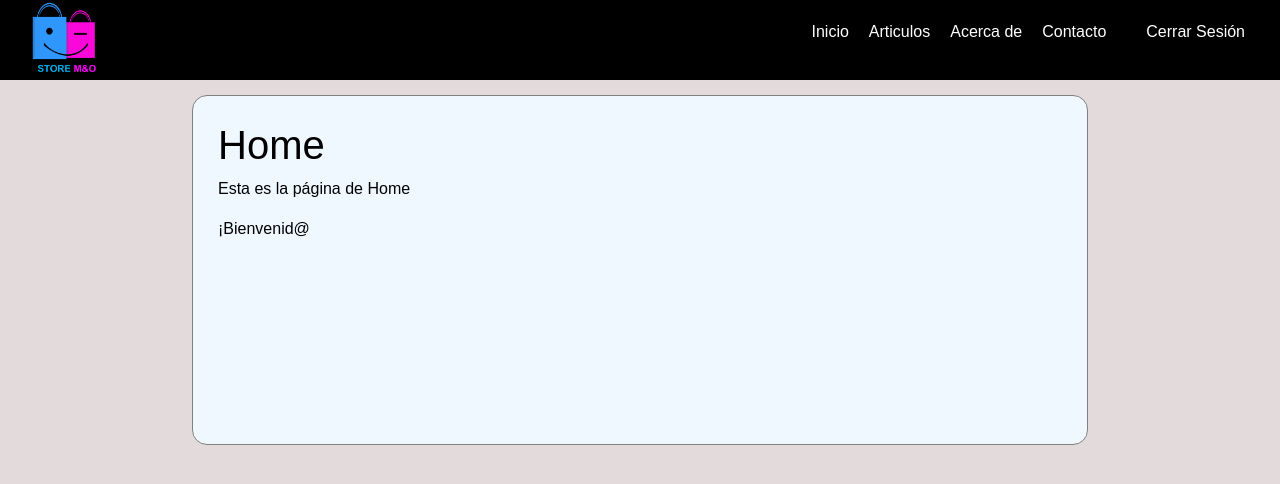
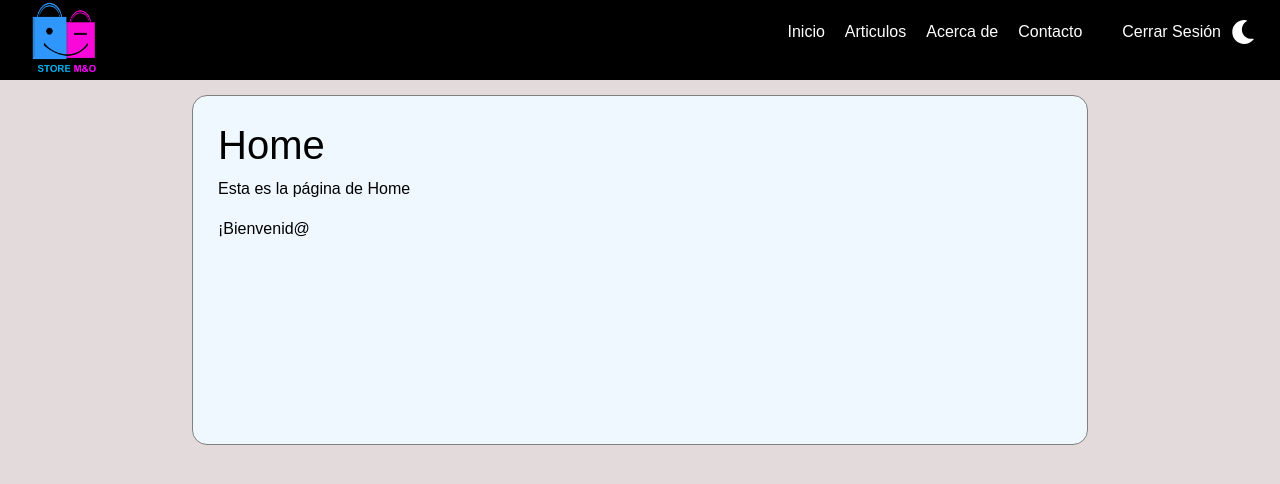
Before and after one commit to DFQuirogaR/project_07_contextAPI, a React (Vite) app: page / in a window 1280 px wide. Shown: the top 484 px of the page. Built offline with nearby package versions, Linux system fonts and the light colour scheme; the HTML template or start-up script is replaced by a standard one.

Commit message:
darkmode completed

```diff
--- a/index.html
+++ b/index.html
@@ -6,7 +6,9 @@
     <meta name="viewport" content="width=device-width, initial-scale=1.0" />
     <title>Vite + React</title>
     <link href="https://cdn.jsdelivr.net/npm/bootstrap@5.3.3/dist/css/bootstrap.min.css" rel="stylesheet" integrity="sha384-QWTKZyjpPEjISv5WaRU9OFeRpok6YctnYmDr5pNlyT2bRjXh0JMhjY6hW+ALEwIH" crossorigin="anonymous">
-    <script src="https://cdn.userway.org/widget.js" data-account="PKi8kgensu"></script>
+  <!-- <script src="https://cdn.userway.org/widget.js" data-account="PKi8kgensu"></script> -->
+   <!-- Font Awesome -->
+   <link rel="stylesheet" href="https://cdnjs.cloudflare.com/ajax/libs/font-awesome/6.0.0-beta3/css/all.min.css">
   </head>
   <body>
     <div id="root"></div>
--- a/package.json
+++ b/package.json
@@ -12,6 +12,7 @@
   "dependencies": {
     "react": "^18.3.1",
     "react-dom": "^18.3.1",
+    "react-icons": "^5.2.1",
     "react-router-dom": "^6.26.0"
   },
   "devDependencies": {
--- a/src/App.jsx
+++ b/src/App.jsx
@@ -11,12 +11,29 @@
     return storedUser ? JSON.parse(storedUser) : {};
   });
 
+  // Inicializar el estado del modo oscuro con el valor que tenga en el localStorage si existe
+  const [isDarkMode, setIsDarkMode] = useState(() => {
+    const darkMode = JSON.parse(localStorage.getItem('darkMode'));
+    return darkMode || false;
+  });
+
   useEffect(() => {
     localStorage.setItem("user", JSON.stringify(user));
   }, [user]);
 
+  // useEffect que se ejecuta cada vez que cambia el estado del modo oscuro
+  useEffect(() => {
+    localStorage.setItem('darkMode', JSON.stringify(isDarkMode));
+    document.body.classList.toggle('dark-mode', isDarkMode);
+  }, [isDarkMode]);
+
+  // Método para alternar el modo oscuro
+  const toggleDarkMode = () => {
+    setIsDarkMode(prevMode => !prevMode);
+  };
+
   return (
-    <Context.Provider value={{user, setUser}}>
+    <Context.Provider value={{ user, setUser, isDarkMode, toggleDarkMode }}>
       <div className='App'>
         <AppRouter />
       </div>
--- /dev/null
+++ b/src/components/DarkMode.jsx
@@ -0,0 +1,24 @@
+import { FaMoon, FaSun } from 'react-icons/fa';
+import { useContext } from 'react';
+import { Context } from '../context/Context';
+
+export const DarkMode = () => {
+
+  const { isDarkMode, toggleDarkMode } = useContext(Context);
+
+  // Método que se ejecute al hacer clic en el ícono
+  const handleClick = () => {
+    toggleDarkMode();
+    localStorage.setItem('dark-mode', !isDarkMode);
+  };
+
+  return (
+    <button onClick={handleClick} className='dark-mode-button'>
+      {isDarkMode ? (
+        <FaSun className="dark-mode-icon dark-mode-icon-sun"/>
+      ) : (
+        <FaMoon className="dark-mode-icon dark-mode-icon-moon"/>
+      ) }
+    </button>
+  );
+};
--- a/src/routing/AppRouter.jsx
+++ b/src/routing/AppRouter.jsx
@@ -8,6 +8,7 @@
 import logo from '../assets/logo.png'
 import { useContext } from "react"
 import { Context } from "../context/Context"
+import { DarkMode } from "../components/DarkMode"
 
 export const AppRouter = () => {
 
@@ -52,6 +53,9 @@
                 <NavLink to='/login'>Identificate</NavLink>
               </li>
             )}
+            <li>
+              <DarkMode/>
+            </li>
 
           </ul>
         </nav>
@@ -66,7 +70,7 @@
         <Route path="/acerca-de" element={<div className="content"><About /></div>}></Route>
         <Route path="/contacto" element={<div className="content"><Contact /></div>}></Route>
         <Route path="/login" element={<div className="content"><Login /></div>}></Route>
-        <Route path="*" element={<ErrorPage />}></Route>
+        <Route path='*' element={<div className="error-page"><ErrorPage /></div>}></Route>
       </Routes>
     </Router>
   )
```
Also changed, not shown: 1 other file (tests, documents, lock files or other folders).
